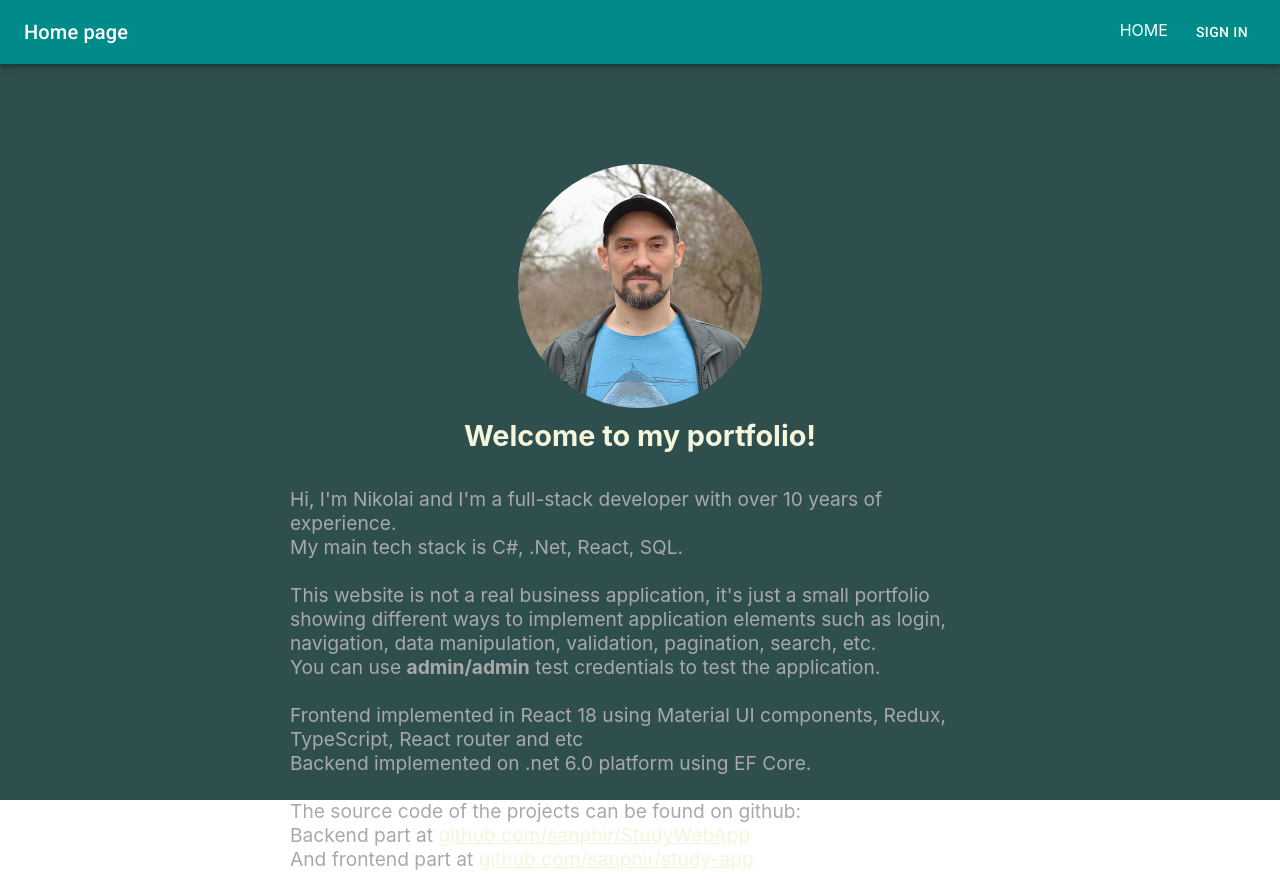
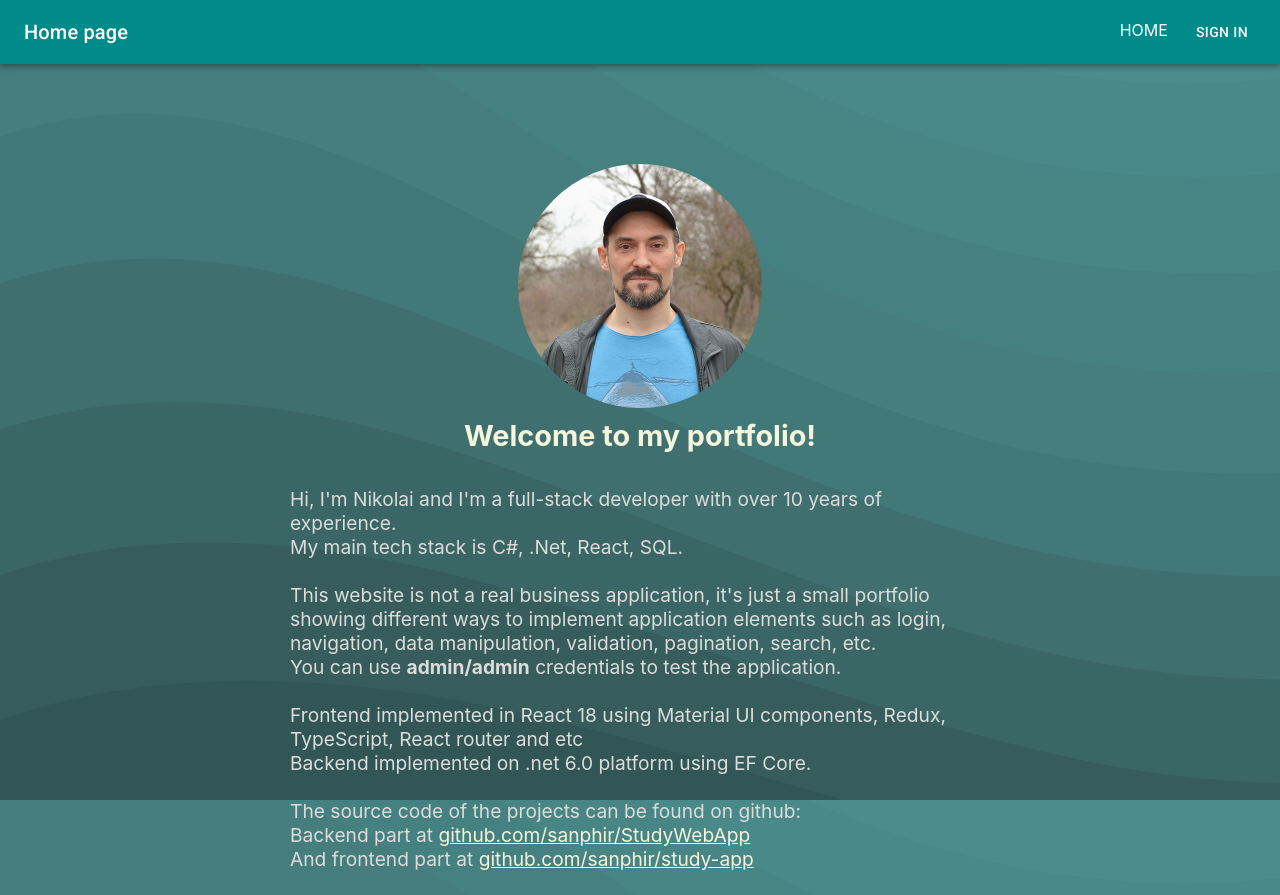
Before and after one commit to sanphir/portfolio-app, a React (Create React App) app: page / in a window 1280 px wide. Built offline with nearby package versions, Linux system fonts and the light colour scheme.

Commit message:
- background added - styles fixes

```diff
--- a/public/index.html
+++ b/public/index.html
@@ -27,19 +27,9 @@
   <title>Nikolay Soldatkin portfolio</title>
 </head>
 
-<body>
+<body style="background: url(liquid-cheese.svg); background-size: cover;">
   <noscript>You need to enable JavaScript to run this app.</noscript>
   <div id="root"></div>
-  <!--
-      This HTML file is a template.
-      If you open it directly in the browser, you will see an empty page.
-
-      You can add webfonts, meta tags, or analytics to this file.
-      The build step will place the bundled scripts into the <body> tag.
-
-      To begin the development, run `npm start` or `yarn start`.
-      To create a production bundle, use `npm run build` or `yarn build`.
-    -->
 </body>
 
 </html>
--- a/src/pages/Home.tsx
+++ b/src/pages/Home.tsx
@@ -6,7 +6,6 @@ export const Home = () => {
         <div style={{
             display: "block",
             justifyContent: "center",
-            width: "100%",
             height: window.innerHeight - 60,
         }}>
             <div style={{
@@ -25,8 +24,9 @@ export const Home = () => {
                 <div style={{
                     width: "700px",
                     margin: "auto",
-                    color: "darkgray",
-                    fontSize: "larger"
+                    color: "gainsboro",
+                    fontSize: "larger",
+                    padding: "0 20px"
                 }}>
                     <h2 style={{ padding: "10px 20px", textAlign: "center" }}>Welcome to my portfolio!</h2>
                     <br />
@@ -34,7 +34,7 @@ export const Home = () => {
                     <p>My main tech stack is C#, .Net, React, SQL.</p>
                     <br />
                     <p>This website is not a real business application, it's just a small portfolio showing different ways to implement application elements such as login, navigation, data manipulation, validation, pagination, search, etc.</p>
-                    <p>You can use <b>admin/admin</b> test credentials to test the application.</p>
+                    <p>You can use <b>admin/admin</b> credentials to test the application.</p>
                     <br />
                     <p>Frontend implemented in React 18 using Material UI components, Redux, TypeScript, React router and etc</p>
                     <p>Backend implemented on .net 6.0 platform using EF Core.</p>
--- a/src/styles/App.css
+++ b/src/styles/App.css
@@ -30,5 +30,4 @@ div.formBlockChild {
 
 #root {
   height: 100vh;
-  background-color: darkslategray;
 }
--- a/src/styles/common.css
+++ b/src/styles/common.css
@@ -23,7 +23,7 @@ h6 {
 
 .contentForm {
   background-color: azure;
-  border-radius: 15px;
+  border-radius: 10px;
 }
 
 a {
```
Also changed, not shown: public/liquid-cheese.svg (added).
